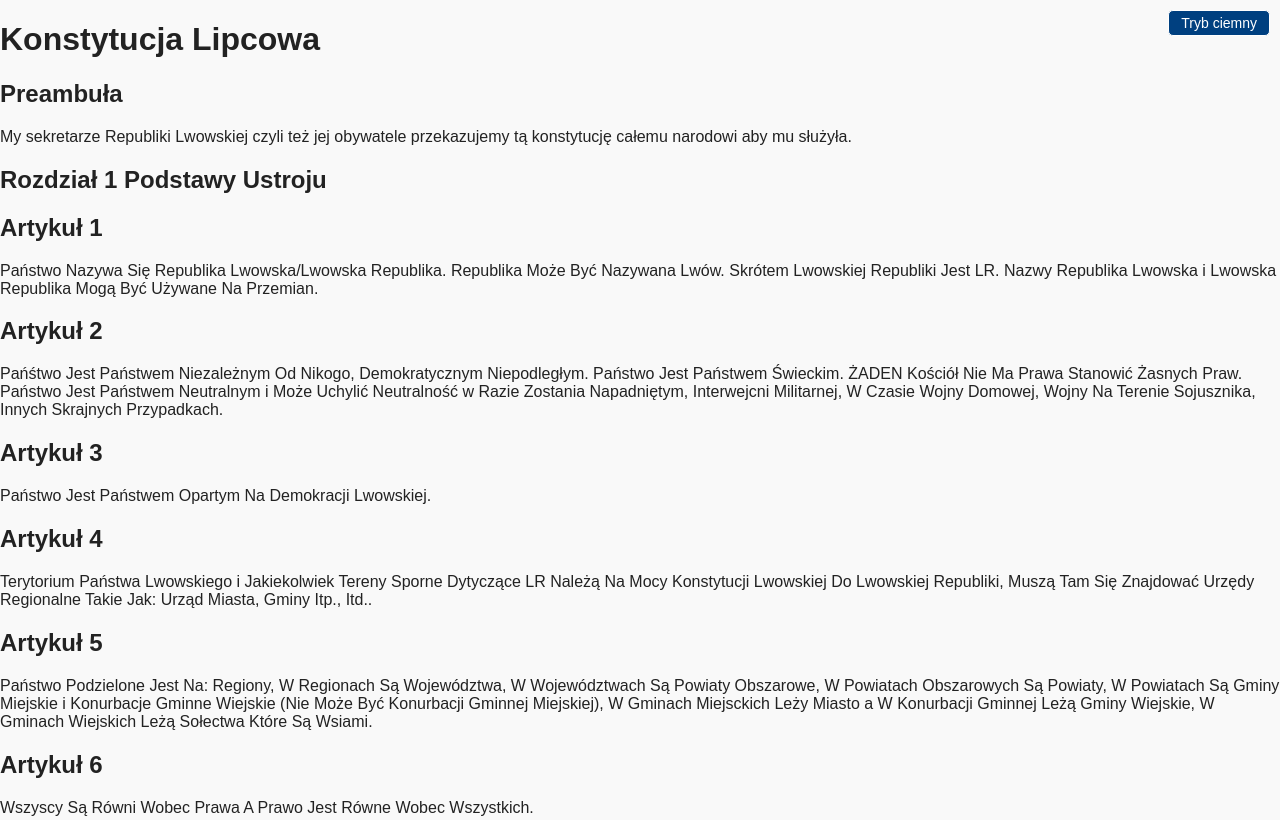
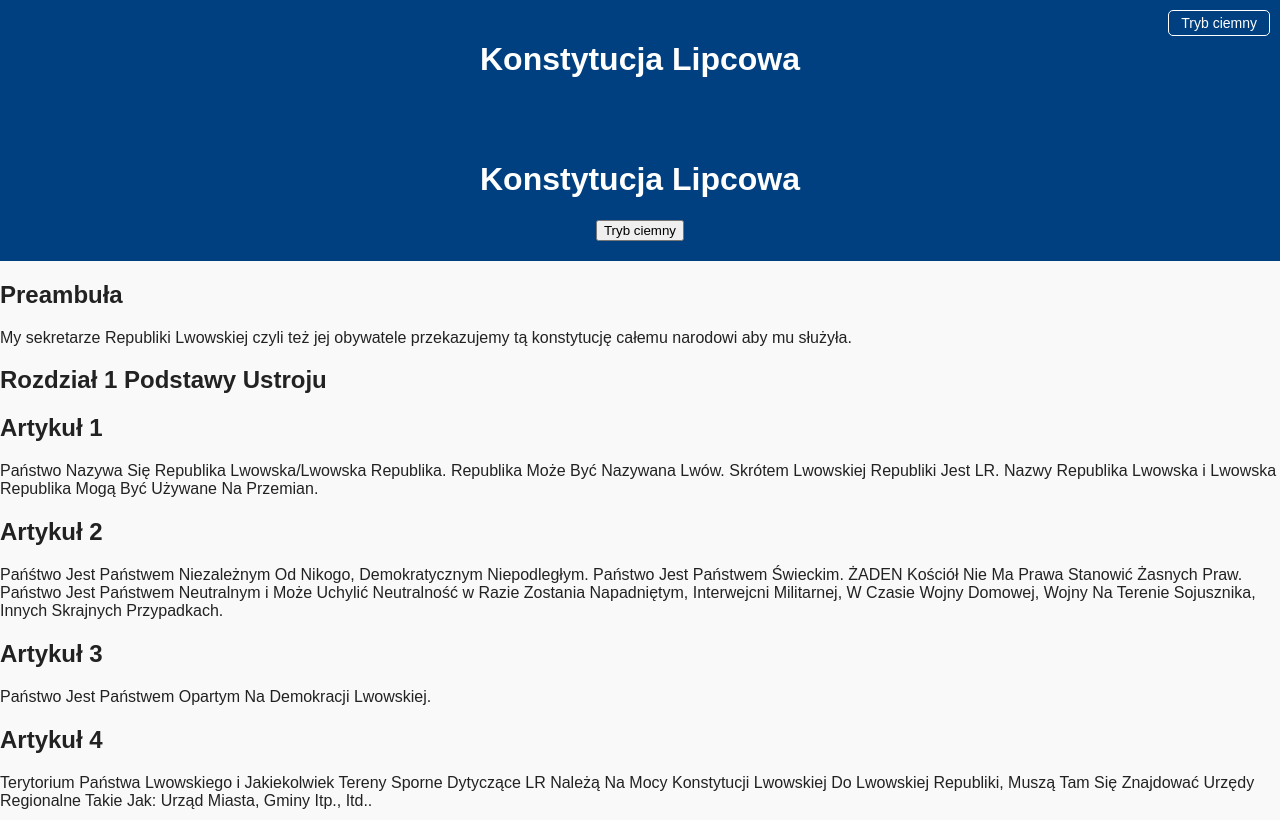
Before and after one commit to Serty200/lwowska-republika, a plain HTML site: page konstytucja.html in a window 1280 px wide. Shown: the top 820 px of the page. Drawn offline with Linux system fonts and the light colour scheme.

Commit message:
Update konstytucja.html

```diff
--- a/konstytucja.html
+++ b/konstytucja.html
@@ -24,30 +24,42 @@
       transition: background-color 0.3s, color 0.3s;
     }
 
-    #toggle-dark {
+    header {
+      background-color: #004080;
+      color: white;
+      padding: 20px;
+      text-align: center;
+    }
+
+    .dark-mode-toggle {
       position: fixed;
       top: 10px;
       right: 10px;
-      background-color: #004080;
+      padding: 4px 12px;
+      background: #004080;
       color: white;
       border: 1px solid white;
-      padding: 4px 12px;
       border-radius: 5px;
+      font-size: 14px;
       cursor: pointer;
-      font-size: 14px;
+      z-index: 1000;
     }
 
-    #toggle-dark:hover {
+    .dark-mode-toggle:hover {
       background-color: #003366;
     }
   </style>
 </head>
 <body>
 
-<button id="toggle-dark">Tryb ciemny</button>
+<header>
+  <h1>Konstytucja Lipcowa</h1>
+</header>
+
+<button id="darkModeToggle" class="dark-mode-toggle">Tryb ciemny</button>
 
 <script>
-  const toggleBtn = document.getElementById('toggle-dark');
+  const toggleBtn = document.getElementById('darkModeToggle');
   const body = document.body;
 
   if (localStorage.getItem('theme') === 'dark') {
@@ -65,6 +77,7 @@
 
 </body>
 </html>
+
 
 
 <header>
```
